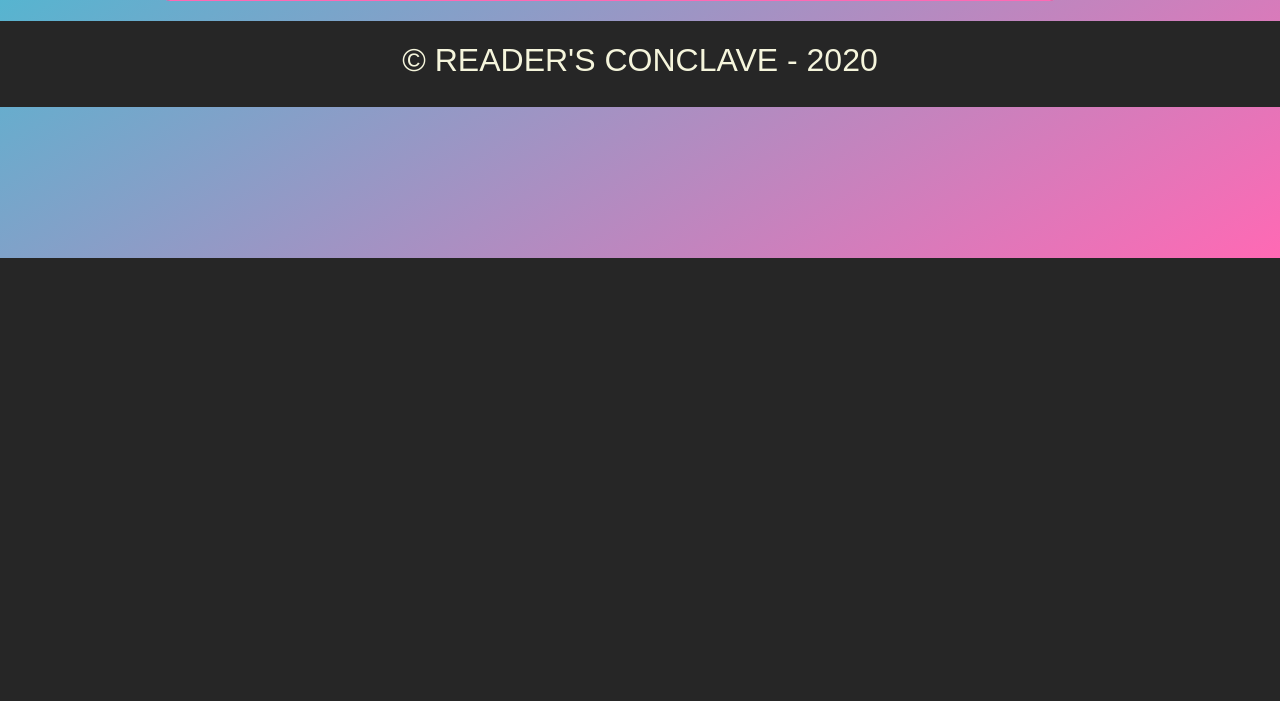
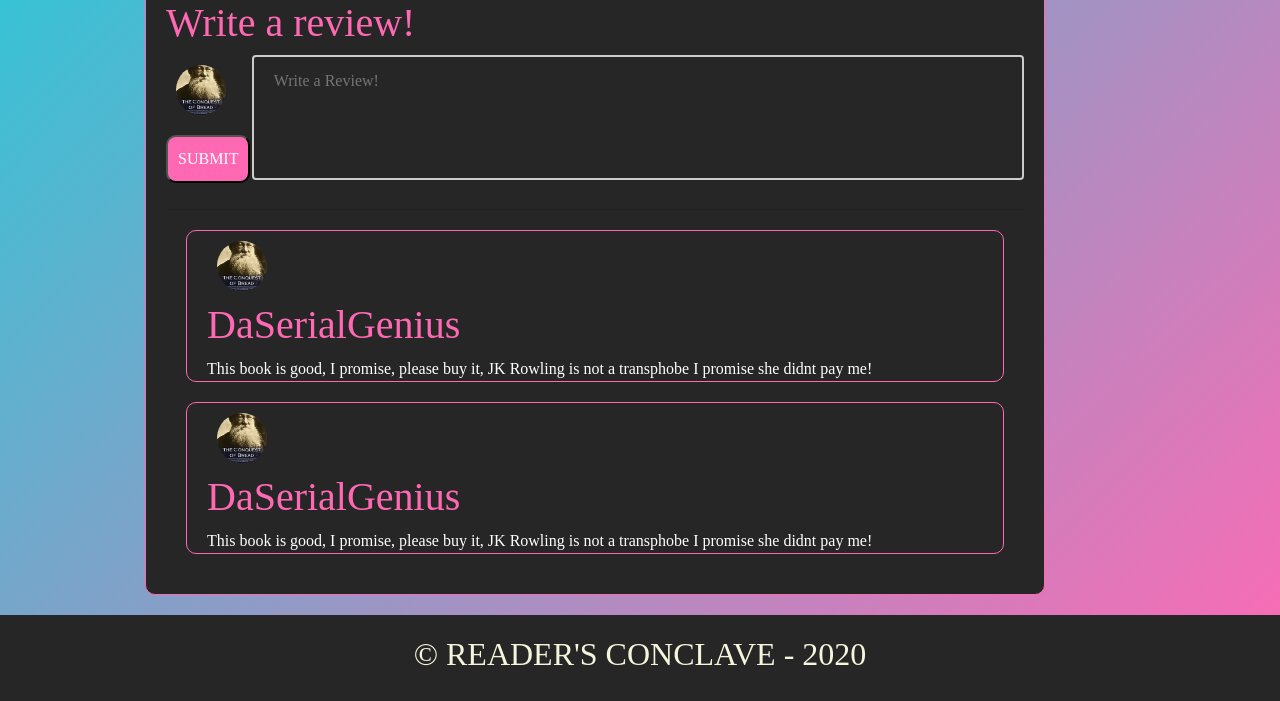
Before and after one commit to Cyraphim/Alexandria, a Flask app: template templates/information.html in a window 1280 px wide. Shown: the part 542-1243 px from the top of the page. Before the commit the page ends 800 px from the top, so only its background shows below. Run offline with Flask 2, Linux system fonts and the light colour scheme; the template is opened without the code that fills it, so the values that code supplies are empty.

Commit message:
Comment Section CSS done
Need to add functionality now

```diff
--- a/app.py
+++ b/app.py
@@ -18,8 +18,6 @@ db = SQLAlchemy(app)
 
 
 class reg(db.Model):
-    _tablename_ = 'Reg'
-
     email = db.Column(db.String(200),nullable=False)
     username = db.Column(db.String(100), unique=True,primary_key=True)
     password = db.Column(db.String(100), nullable=False)
@@ -42,7 +40,7 @@ class Comment(db.Model):
     comment = db.Column(db.String(200), nullable=False)
     #regs = relationship("reg", back_populates="comments")
     regs = relationship("reg", foreign_keys="Comment.username")
-    db.Lists = db.Column(db.Integer,ForeignKey("Listing.id"))
+    db.listing = db.Column(db.Integer,ForeignKey("Listing.id"))
     db.listt = db.relationship("Listing", foreign_keys="Listing.id")
 
 
@@ -91,7 +89,7 @@ class Listing(db.Model):
 @app.route('/information/<int:id>', methods=['POST', 'GET'])
 def index(id):
     l = Listing.query.get(id)
-
+    c = Comment.query.get(id)
     return render_template("information.html", listing=l)
 
 
@@ -126,7 +124,7 @@ def home():
     kropotkin = Listing(id=1, name="Peter Kropotkin", summary="Leftist Santa", author="0 ", likes=69,
                         date_published=datetime.now().date(), related="", tags="", is_author=True, comment="")
 
-    comm = Comment(id=1, username="Abhinav", comment="giggity")
+    comm = Comment(id=0, username="Abhinav", comment="giggity")
 
     try:
         db.session.add(book)
--- a/static/css/main.css
+++ b/static/css/main.css
@@ -11,7 +11,7 @@
 body {
     background-image: linear-gradient(to bottom right, var(--gradient-other), var(--accent-color));
     color: white;
-    font-family: Arial, Helvetica, sans-serif;
+    font-family: Bahnschrift;
     margin: 0;
 }
 
@@ -19,16 +19,20 @@ header a {
     color: white;
     text-decoration: none;
     text-transform: uppercase;
-    margin-top: 40px;
 }
 
 section {
     background: var(--primary-color);
     border: 1px solid var(--accent-color);
-    margin: 20px 20px 20px 20px;
+    margin: 5px;
     border-radius: 10px;
-    padding: 0px 20px 0px 20px;
+    padding: 20px;
     max-width: 900px;
+    min-height: 375px;
+}
+
+section .bookimage {
+    float: right;
 }
 
 .features {
@@ -40,7 +44,6 @@ section {
     text-transform: uppercase;
     font-weight: bold;
     width: 150px;
-    padding: 20px;
 }
 
 .features figure img {
@@ -189,21 +192,95 @@ a {
     border: 2px solid var(--accent-color);
 }
 
-.btn {
-    background: var(--accent-color);
-    color: #fff;
-    padding: 15px;
-    border: none;
-    cursor: pointer;
+comment-input form {
     width: 100%;
-    font-size: 18px;
-    margin-bottom: 50px;
+    height: 150px;
 }
 
-.flickity-page-dots.dot {
-    @media only screen and(max-width: 991px) {
-        .cell {
-            width: 50%
-        }
-    }
+textarea {
+    float: right;
+    width: 90%;
+    height: 125px;
+    padding: 12px 20px;
+    box-sizing: border-box;
+    border: 2px solid #ccc;
+    border-radius: 4px;
+    resize: none;
+    background: var(--primary-color);
+    color: white;
 }
+
+form button {
+    margin: 10px 0px;
+    padding: 10px;
+    background-color: var(--accent-color);
+    border-radius: 10px;
+    cursor: pointer;
+    color: #ffffff;
+}
+
+form button:hover {
+    background-color: #c796f2;
+}
+
+form button:active {
+    position: relative;
+    top: 1px;
+}
+
+form img {
+    float: left;
+    margin: 10px;
+    width: 50px;
+    height: 50px;
+    border-radius: 100%;
+    object-fit: cover;
+}
+
+.card {
+    background: var(--primary-color);
+    border: 1px solid var(--accent-color);
+    margin: 20px 20px 20px 20px;
+    border-radius: 10px;
+    padding: 0px 20px 0px 20px;
+    max-width: 900px;
+    min-height: 100px;
+}
+
+.card img {
+    float: left;
+    margin: 10px;
+    width: 50px;
+    height: 50px;
+    object-fit: cover;
+    border-radius: 100%;
+}
+
+
+/* no circle */
+
+.flickity-button {
+    background: transparent;
+}
+
+
+/* big previous & next buttons */
+
+.flickity-prev-next-button {
+    width: 100px;
+    height: 100px;
+}
+
+
+/* icon color */
+
+.flickity-button-icon {
+    fill: white;
+}
+
+
+/* hide disabled button */
+
+.flickity-button:disabled {
+    display: none;
+}
--- a/templates/base.html
+++ b/templates/base.html
@@ -1,12 +1,9 @@
 <html>
 
 <head>
-    <link rel="stylesheet"
-		  type="text/css"
-		  href="bootstrap.css"
+    <link rel="stylesheet" type="text/css" href="bootstrap.css">
     <link rel="stylesheet" href="https://stackpath.bootstrapcdn.com/font-awesome/4.7.0/css/font-awesome.min.css" integrity="sha384-wvfXpqpZZVQGK6TAh5PVlGOfQNHSoD2xbE+QkPxCAFlNEevoEH3Sl0sibVcOQVnN" crossorigin="anonymous">
     <link rel="stylesheet" href="{{url_for('static', filename='css/main.css')}}"> {%block head%} {%endblock%}
-
     <link rel="stylesheet" href="https://unpkg.com/flickity@2/dist/flickity.min.css">
 </head>
 
@@ -29,7 +26,6 @@
     <br>
     <br>
     <br>
-    <br>
     <br> {%block body%} {%endblock%}
 </body>
 
--- a/templates/information.html
+++ b/templates/information.html
@@ -3,49 +3,27 @@
 {%endblock%} {%block body%}
 
 <div style="margin:20px auto; max-width: 1000px;">
+    <section>
+        <div class="bookimage">
+            <img src=" {{ url_for( 'static', filename='images/' + listing.name + '.png' ) }} " alt="{{listing.alttext}} " style="object-fit: cover;width:250px; height: 375px; ">
+        </div>
 
-    <section>
-        <table style="width:100%; padding: 20px;">
-            <tr>
-                <td style="font-size:40px; padding:-10px;border-collapse: collapse;">
         <h1> {{listing.name}} </h1>
-                </td>
-
-                <td rowspan="10" valign="bottom">
-                    <img src="{{ url_for( 'static', filename='images/' + listing.name + '.png' ) }}" alt="{{listing.alttext}} " style="object-fit: cover;width:250px; height: 375px; ">
-                </td>
-            </tr>
-            <tr>
-                <td valign="top " style="padding-right:50px " align="justify ">
         <p>
             Rating: {{listing.likes}}
         </p>
-                </td>
-            </tr>
-            <tr>
-                <td valign="top " style="padding-right:50px " align="justify ">
         <p>
             Author: {% if listing.author|length%} {%for a in listing.get_author() %}
-                        <a href="/information/{{a.id}}">
+            <a href="/information/{{a.id}} ">
                             [{{a.name}}]
                         </a> {%endfor%} {%else%} <i>UNKNOWN</i> {%endif%}
         </p>
-                </td>
-            </tr>
-            <tr>
-                <td valign="top " style="padding-right:50px " align="justify ">
         <p>Date Published: {{listing.date}} </p>
-                </td>
-            </tr>
-            <tr>
-                <td valign="top " style="padding-right:50px " align="justify ">
         <p>{{listing.summary}} </p>
-                </td>
-            </tr>
-        </table>
     </section>
 
     {% if listing.trivia is defined %}
+
     <section class="details ">
         <h1>TRIVIA</h1>
         <ul>
@@ -56,47 +34,53 @@
             {% endfor %}
         </ul>
     </section>
+
     {%endif%} {% if listing.related|length%}
     <section>
         <h1>RELATED</h1>
-        <div class="main-carousel"> {%for b in listing.get_related() %}
-            <div class="features">
+        <div class="main-carousel "> {%for b in listing.get_related() %}
+            <div class="features ">
                 <figure>
-                    <a href="/information/{{b.id}}">
+                    <a href="/information/{{b.id}} ">
                         <img src="{{ url_for( 'static', filename='images/' + b.name + '.png' ) }} " alt="{{b.alttext}} ">
-                        <figcaption>{{b.name}}</figcaption>
                     </a>
                 </figure>
             </div>
             {% endfor %}
         </div>
-        <script src="https://code.jquery.com/jquery-3.2.1.min.js">
+        <script src="https://code.jquery.com/jquery-3.2.1.min.js ">
         </script>
-        <script src="https://unpkg.com/flickity@2/dist/flickity.pkgd.min.js">
+        <script src="https://unpkg.com/flickity@2/dist/flickity.pkgd.min.js ">
         </script>
         <script>
-            $(".main-carousel").flickity({
-                cellAlign: 'left',
-                wrapAround: true,
-                freeScroll: true,
+            $(".main-carousel ").flickity({
+                pageDots: false
             });
         </script>
     </section>
-    {%endif%} {% if listing.comment|length%}
+    {%endif%}
     <section>
+        <h1>Write a review!</h1>
+        <div class="comment-input">
+            <form>
+                <img src="{{ url_for( 'static', filename='images/The Conquest of Bread.png' ) }} ">
+                <textarea placeholder='Write a Review!'></textarea>
+                <button> SUBMIT </button>
+            </form>
+        </div>
+        <hr>
+        <div class="card ">
+            <img src="{{ url_for( 'static', filename='images/The Conquest of Bread.png' ) }} ">
+            <h1>DaSerialGenius</h1>
+            <comment> This book is good, I promise, please buy it, JK Rowling is not a transphobe I promise she didnt pay me!</comment>
+        </div>
 
-        Comment :
-        <h2>Leave Us a Comment</h2>
-        <form>
-            <textarea placeholder='Add Your Comment'></textarea>
-            <div class="btn">
-                <input type="submit" value='Comment'>
-                <button id='clear'>Cancel</button>
+        <div class="card ">
+            <img src="{{ url_for( 'static', filename='images/The Conquest of Bread.png' ) }} ">
+            <h1>DaSerialGenius</h1>
+            <comment> This book is good, I promise, please buy it, JK Rowling is not a transphobe I promise she didnt pay me!</comment>
         </div>
-        </form>
-        {%for c in listing.get_comment() %} {{c.username}} says : {{c.comment}} {%endfor%}
     </section>
-    {%endif%}
 </div>
 
 
```
Also changed, not shown: catalogs.db (deleted), test.db. Lines whose indentation alone changed are shown as unchanged.
